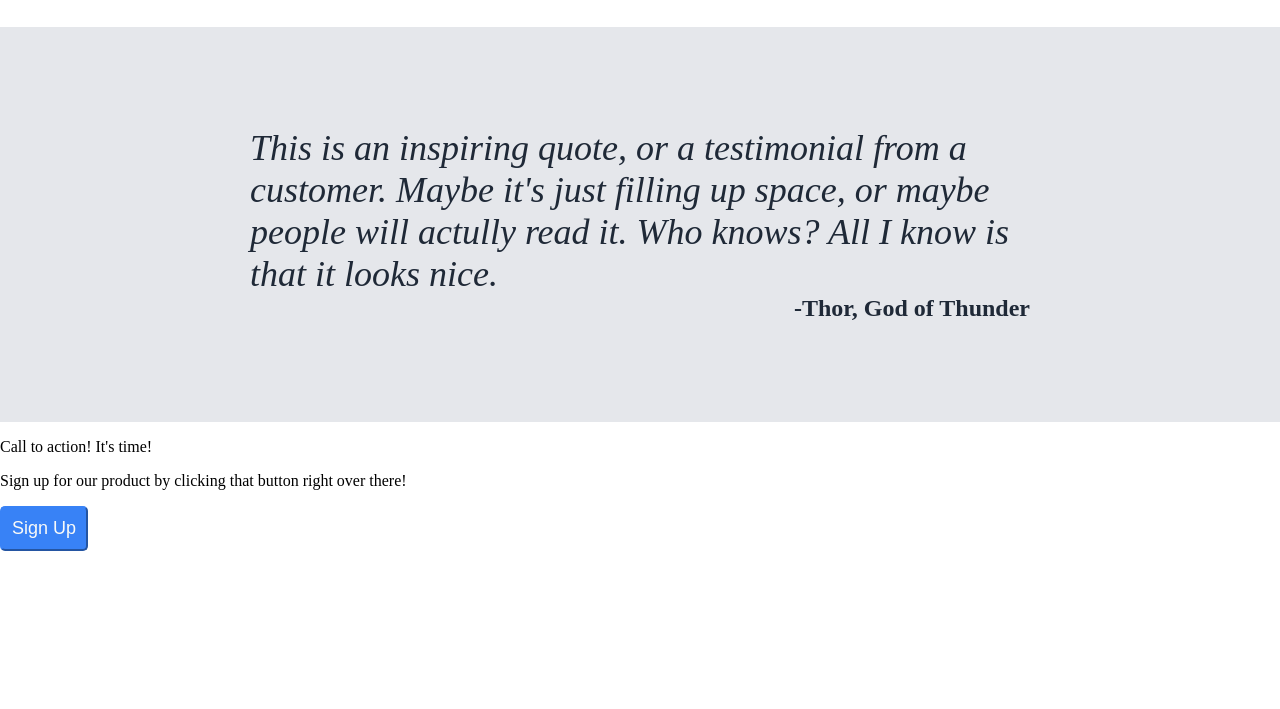
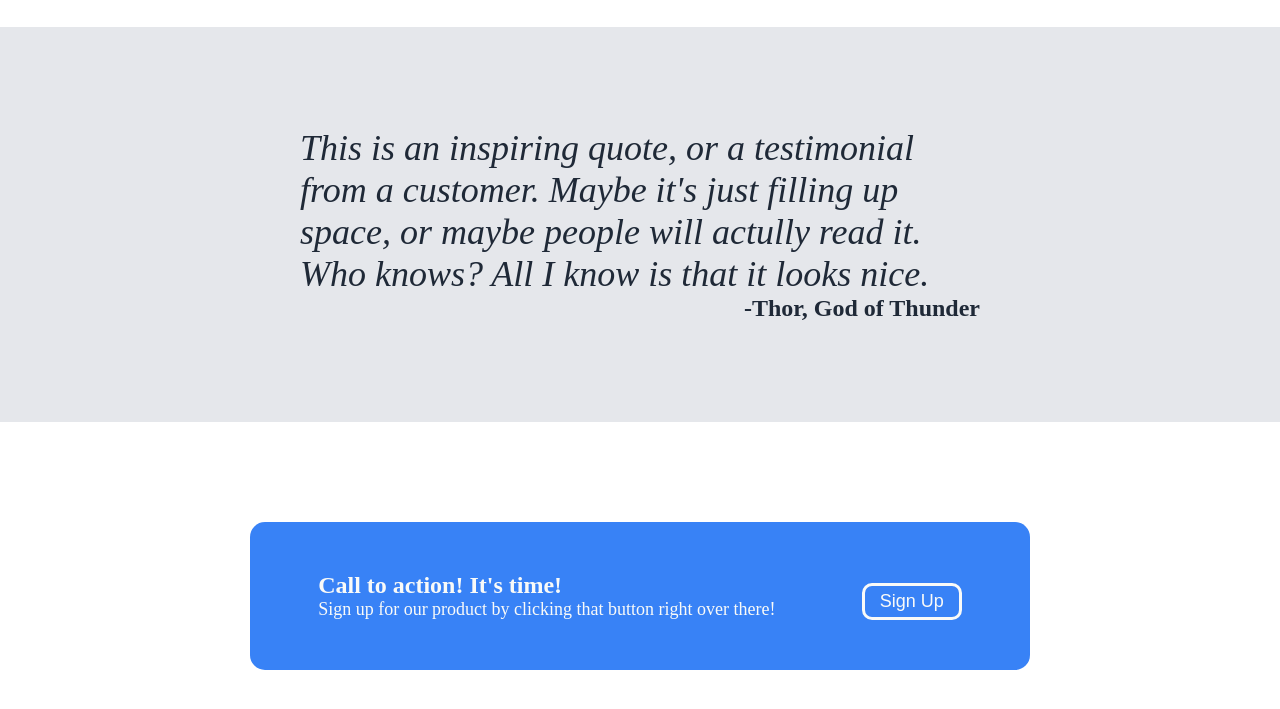
Before and after one commit to clockwocket/odin-landing-page, a plain HTML site: page index.html in a window 1280 px wide. Shown: the part 1061-1770 px from the top of the page. Before the commit the page ends 1612 px from the top, so only its background shows below. Drawn offline with Linux system fonts and the light colour scheme.

Commit message:
Add styles to call to action section.

```diff
--- a/index.html
+++ b/index.html
@@ -20,7 +20,7 @@
             <div class="tleft">
                 <h1>This website is awesome</h1>
                 <p class="ttext">This website has some subtext that goes here under the main title. It's smaller font and the color is lower contrast.</p>
-                <button>Sign Up</button>
+                <button class="headerbutton">Sign Up</button>
             </div>
             <div class="tright"><img id="main" src="imgs/time-2034990_640.jpg" alt="a fantastical imaage of an hourglass and clock"></div>
         </div>
--- a/styles.css
+++ b/styles.css
@@ -76,7 +76,7 @@ body {
     color:#E5E7EB;
 }
 
-button {
+.headerbutton {
     color: #F9FAF8;
     background-color: #3882f6;
     font-size: 18px;
@@ -118,7 +118,7 @@ button {
 
 .quotesect {
     background-color: #E5E7EB;
-    padding: 100px 250px;
+    padding: 100px 300px;
 }
 
 .quote {
@@ -136,3 +136,35 @@ button {
     margin: 0;
     text-align: right;
 }
+
+.call {
+    margin: 100px 250px;
+    background-color: #3882f6;
+    padding: 50px 25px;
+    display: flex;
+    justify-content: space-around;
+    border-radius: 15px;
+}
+
+.callheader {
+    color:#F9FAF8;
+    font-size: 24px;
+    font-weight:bold;
+    margin: 0;
+}
+
+.callsubtext {
+    color:#F9FAF8;
+    font-size: 18px;
+    margin: 0;
+}
+
+.action {
+    background-color: #3882f6;
+    color:#F9FAF8;
+    border: solid #F9FAF8 3px;
+    border-radius: 10px;
+    padding: 5px 15px;
+    font-size: 18px;
+    align-self: flex-end;
+}
```
